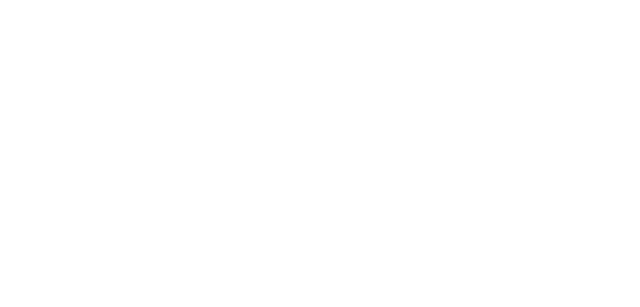
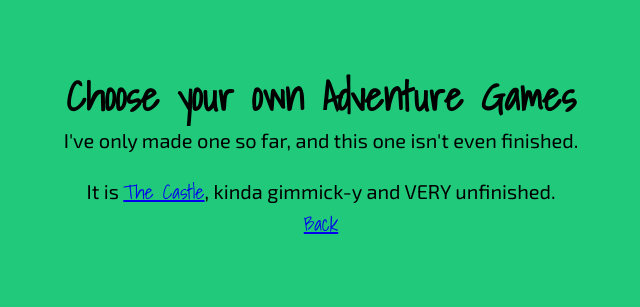
Before and after one commit to thelegendofmario/website, a plain HTML site: page cyoas/index.html in a window 1280 px wide. Shown: the whole page, without its empty margins (319-959 px from the left). Drawn offline with Linux system fonts and the light colour scheme.

Commit message:
added cyoa page and added smooth animation for links

```diff
--- a/cyoas/index.html
+++ b/cyoas/index.html
@@ -0,0 +1,22 @@
+<!DOCTYPE html>
+<head>
+    <link rel="stylesheet" href="../style.css">
+</head>
+
+<html>
+    <body class="main">
+        <div class="intro-head">
+            <h1>
+                Choose your own Adventure Games
+            </h1>
+        </div>
+        <p>
+            I've only made one so far, and this one isn't even finished.
+        </p>
+        <p>
+            <br>
+            It is <a href="thecastle/">The Castle</a>, kinda gimmick-y and VERY unfinished.
+        </p>
+    </body>
+    <a href="../" class="back-button">Back</a>
+</html>
--- a/style.css
+++ b/style.css
@@ -30,6 +30,8 @@
 .main {
     text-align: center;
     margin: 5% 10%;
+    height: 100%;
+    font-size: 125%;
 }
 
 h1, h2 {
@@ -76,4 +78,14 @@ i {
 
 .list {
     text-align: left;
+    font-family: "Exo 2", serif;
 }
+
+a{
+    transition: all 0.4s;
+}
+
+
+a:hover{
+    font-size: 110%;
+}
```
Also changed, not shown: games/index.html (+2 -1 lines).
